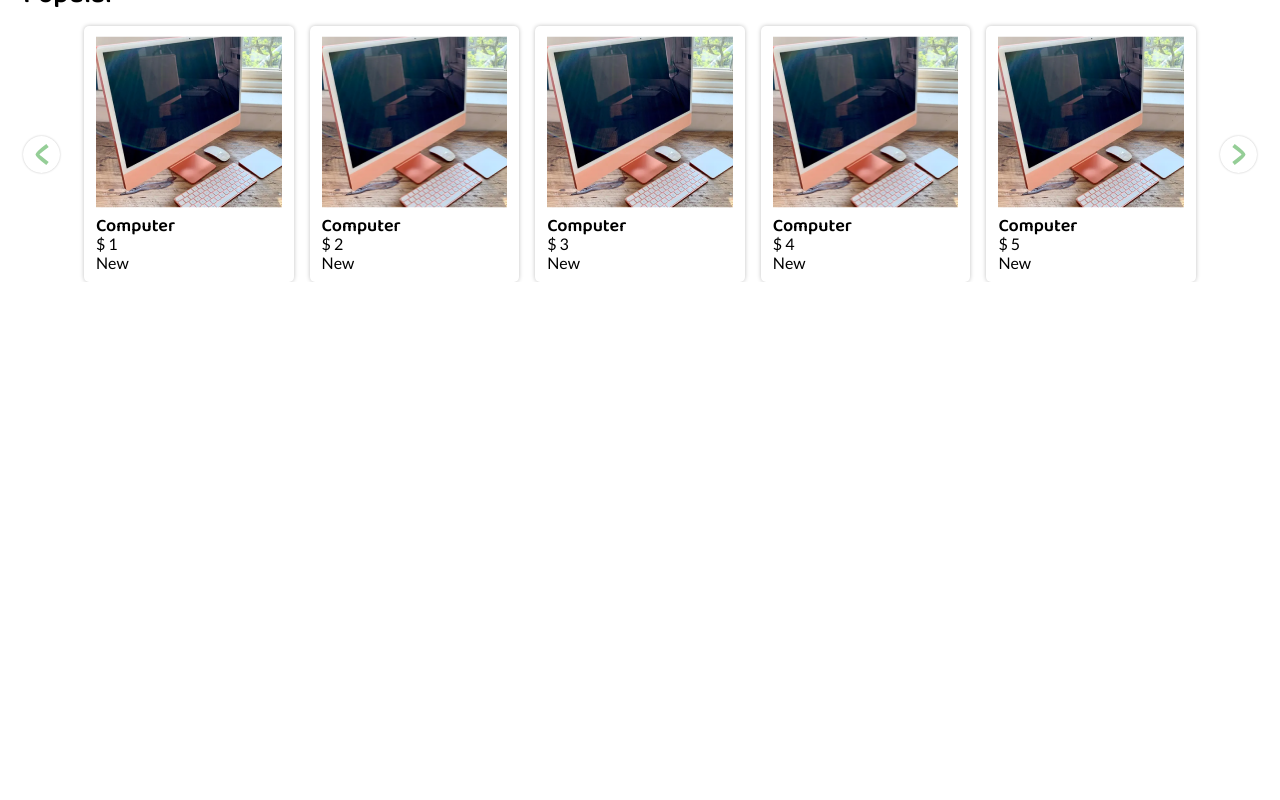
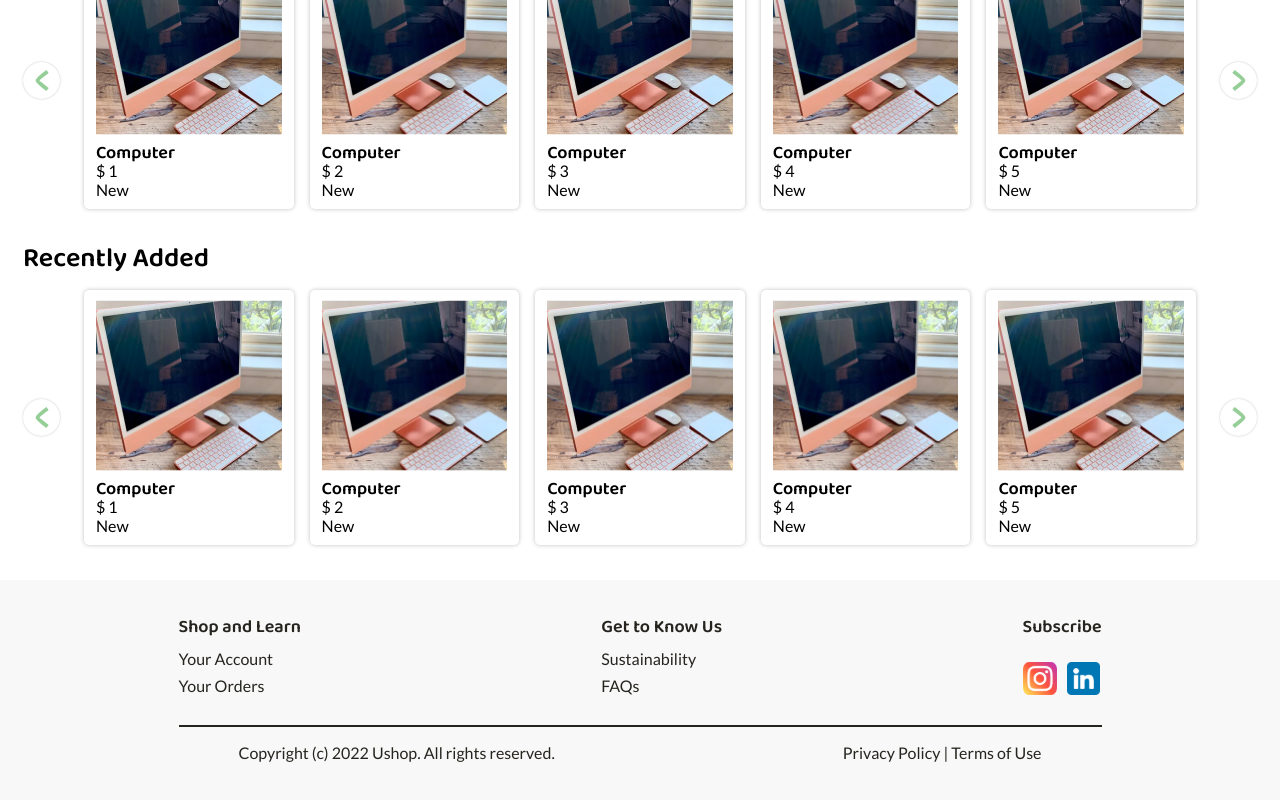
Before and after one commit to mikehe123/ushop-component-example-typescript, a Next.js app: page / in a window 1280 px wide. Shown: the part 518-1318 px from the top of the page. Before the commit the page ends 800 px from the top, so only its background shows below. Built offline with nearby package versions, Linux system fonts and the light colour scheme.

Commit message:
Built Footer Component

```diff
--- /dev/null
+++ b/Layout/footer/Footer.tsx
@@ -0,0 +1,59 @@
+import * as S from "./S.Footer";
+import InstagramIcon from "@asset/icons/instagram.svg";
+import LinkedInIcon from "@asset/icons/linkedin.svg";
+interface SectionProps {
+  title: string;
+  links?: string[];
+}
+
+const Footer: React.FC = () => {
+  return (
+    <S.Container>
+      <S.ContainerContent>
+        {FooterData.map(({ title, links }) => (
+          <Section title={title} links={links} />
+        ))}
+        {<SectionVariant title={"Subscribe"} />}
+      </S.ContainerContent>
+      <S.Divider />
+      <S.ContainerCopyRight>
+        <S.Text>Copyright (c) 2022 Ushop. All rights reserved.</S.Text>
+        <S.Text>Privacy Policy | Terms of Use</S.Text>
+      </S.ContainerCopyRight>
+    </S.Container>
+  );
+};
+
+const Section: React.FC<SectionProps> = ({ title, links }) => {
+  return (
+    <S.ContainerSection>
+      <S.TextBold>{title}</S.TextBold>
+      {links && links.map((link) => <S.Text>{link}</S.Text>)}
+    </S.ContainerSection>
+  );
+};
+
+const SectionVariant: React.FC<SectionProps> = ({ title }) => {
+  return (
+    <S.ContainerSectionVariant>
+      <S.TextBold>{title}</S.TextBold>
+      <S.ContainerIcons>
+        <S.Image src={InstagramIcon} />
+        <S.Image src={LinkedInIcon} />
+      </S.ContainerIcons>
+    </S.ContainerSectionVariant>
+  );
+};
+
+const FooterData = [
+  {
+    title: "Shop and Learn",
+    links: ["Your Account", "Your Orders"],
+  },
+  {
+    title: "Get to Know Us",
+    links: ["Sustainability", "FAQs"],
+  },
+];
+
+export default Footer;
--- /dev/null
+++ b/Layout/footer/S.Footer.tsx
@@ -0,0 +1,75 @@
+import styled from "styled-components";
+import NImage from "next/image";
+export const Container = styled.div`
+  display: flex;
+  flex-direction: column;
+  align-items: center;
+  justify-content: center;
+  width: 100%;
+  margin: 0 auto 0 auto;
+  height: 221px;
+  background-color: #f8f8f8;
+`;
+
+export const ContainerSection = styled.div`
+  display: flex;
+  flex-direction: column;
+  align-items: flex-start;
+  justify-content: center;
+
+  gap: 8px;
+`;
+export const ContainerSectionVariant = styled.div`
+  display: flex;
+  flex-direction: column;
+  align-items: flex-start;
+  justify-content: space-between;
+`;
+
+export const TextBold = styled.div`
+  font-family: "Baloo 2";
+  font-style: normal;
+  font-weight: 600;
+  font-size: 18px;
+  line-height: 16px;
+  color: #26241e;
+  margin-bottom: 6px;
+`;
+
+export const Text = styled.div`
+  font-family: "Lato";
+  font-style: normal;
+  font-weight: 400;
+  font-size: 16px;
+  line-height: 19px;
+  color: #26241e;
+`;
+
+export const Divider = styled.div`
+  width: 923px;
+  height: 0px;
+  border: 0.5px solid #26241e;
+  margin-top: 30px;
+`;
+
+export const ContainerContent = styled.div`
+  display: flex;
+  flex-direction: row;
+  justify-content: space-between;
+  width: 923px;
+`;
+
+export const ContainerCopyRight = styled.div`
+  display: flex;
+  justify-content: space-between;
+  width: 923px;
+  margin: 16px 0 0px 0;
+  padding: 0 60px 0 60px;
+`;
+
+export const ContainerIcons = styled.div`
+  display: flex;
+  flex-direction: row;
+  gap: 10px;
+`;
+export const Image = styled(NImage)``;
--- a/components/carousel/Carousel.tsx
+++ b/components/carousel/Carousel.tsx
@@ -4,11 +4,11 @@ import CarouselItem from "@components/carousel/CarouselItem";
 import { useState } from "react";
 import * as S from "./S.Carousel";
 
-interface Carousel {
+interface CarouselProps {
   listingTitle: string;
 }
 
-const Carousel: React.FC<Carousel> = ({ listingTitle }) => {
+const Carousel: React.FC<CarouselProps> = ({ listingTitle }) => {
   const [listItems, setListItems] = useState(placeHolderData);
 
   const handleShift = (direction: number) => {
--- a/pages/index.tsx
+++ b/pages/index.tsx
@@ -2,17 +2,21 @@ import type { NextPage } from "next";
 import styles from "@styles/Home.module.css";
 import Listing from "@components/listing/Listing";
 import Carousel from "@components/carousel/Carousel";
+import Footer from "Layout/footer/Footer";
 
 const Home: NextPage = () => {
   return (
     <div className={styles.container}>
       <div className={styles.bannerBoard}>
-        <div className={styles.text}>Component Example: Listing</div>
+        <Carousel listingTitle="Popular" />
       </div>
-      <div className={styles.backgroundCarousel}>
-        <Carousel listingTitle="Recently Viewed" />
+      <div className={styles.wrapListing}>
+        <Listing listingTitle="Popular" />
       </div>
-      <Listing listingTitle="Popular" />
+      <div className={styles.wrapListing}>
+        <Listing listingTitle="Recently Added" />
+      </div>
+      <Footer />
     </div>
   );
 };
--- a/styles/Home.module.css
+++ b/styles/Home.module.css
@@ -2,20 +2,20 @@
   display: flex;
   flex-direction: column;
   width: 100vw;
-  height: 100vh;
+
   align-items: center;
   background-color: white;
 }
 
 .bannerBoard {
-  width: 100%;
-  height:300px;
+width: 100%;
+height:400px;
 background-color: #E8DCCC;
 margin-bottom: 25px;
 
 display: flex;
 justify-content: center;
-align-items: center;
+padding-top:30px;
 }
 
 .text {
@@ -24,8 +24,6 @@ align-items: center;
   font-weight: 600;
   line-height: 30px;
 }
-
-.backgroundCarousel {
-  background-color: #d89a49;
-  /* height: 400px; */
+.wrapListing {
+ margin-bottom: 35px;
 }
```
Also changed, not shown: asset/icons/instagram.svg (added), asset/icons/linkedin.svg (added).
